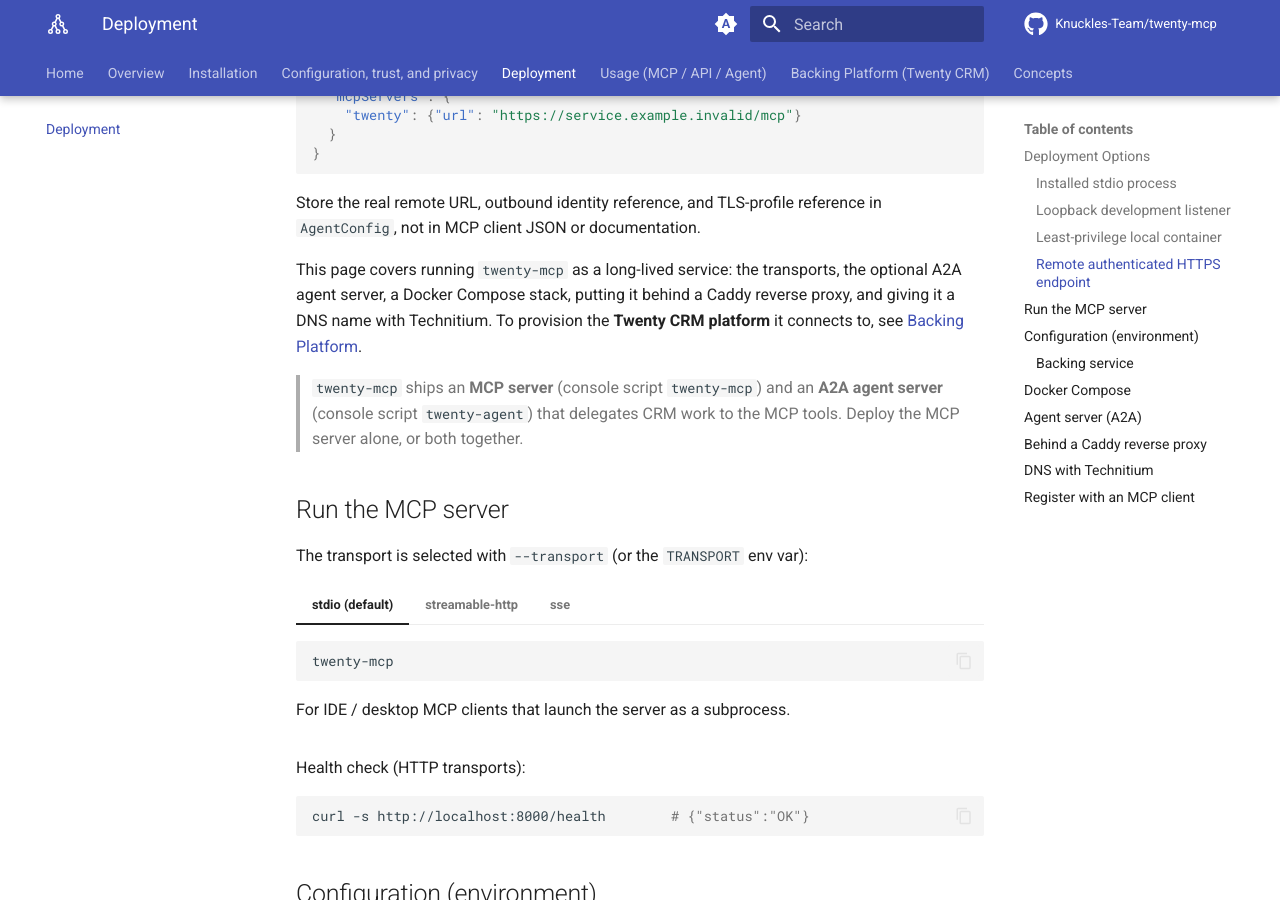
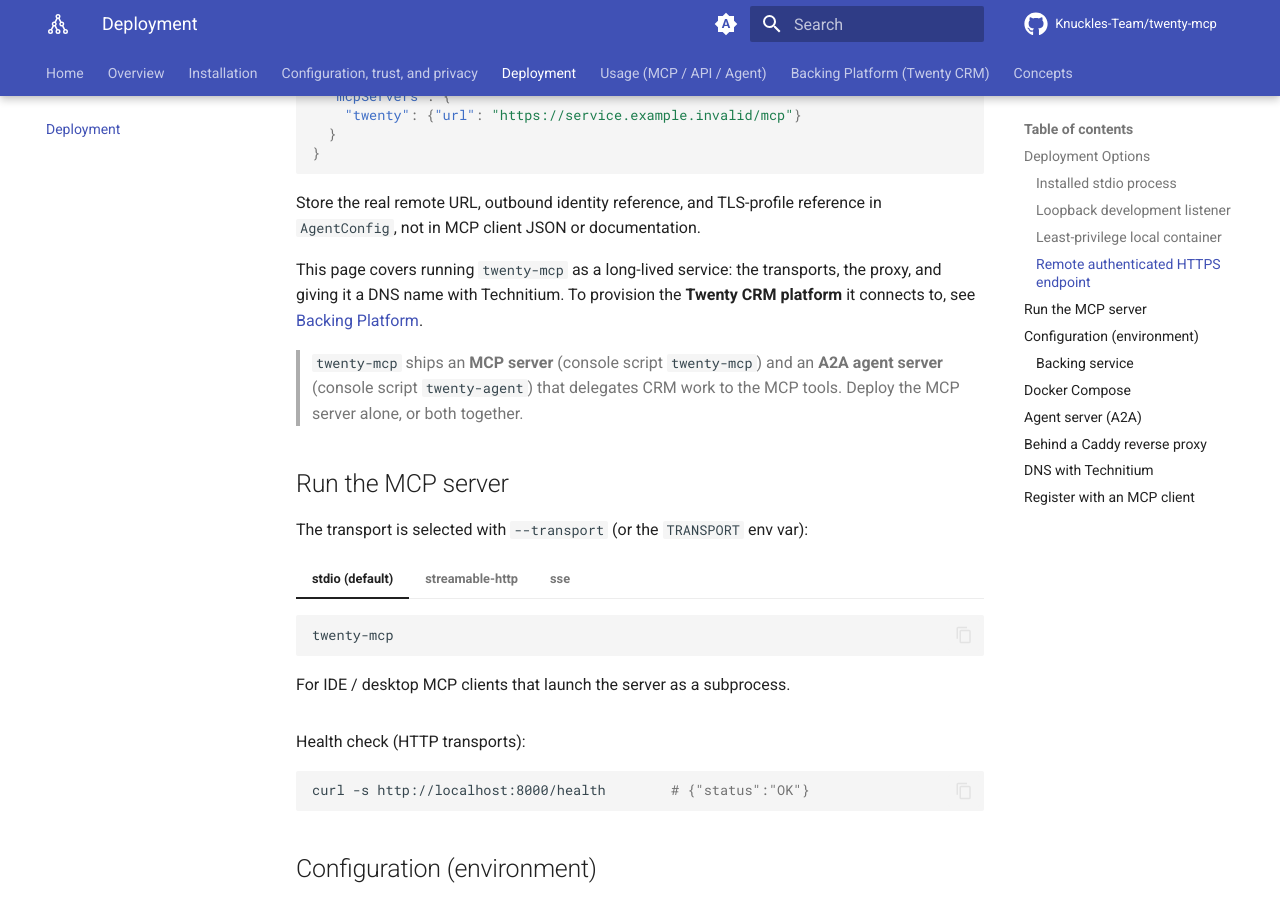
Before and after one commit to Knuckles-Team/twenty-mcp, an MkDocs documentation site: the page built from docs/deployment.md, in a window 1280 px wide and 900 px high, scrolled down 1201 px. Built offline with MkDocs 1.6.1 and Material for MkDocs 9.7.7, drawn with Linux system fonts in a browser that asks for light colours; comment, search, counter and statistics services are not loaded; some of the changed text lies outside the part shown.

Commit message:
refactor: MCP-only images and docs (drop agent build stages, agent compose, agent extras)
Spec: none (refactor)
Co-Authored-By: Claude Opus 5.5 (1M context) <noreply@anthropic.com>

````diff
--- a/docs/deployment.md
+++ b/docs/deployment.md
@@ -63,7 +63,6 @@ Store the real remote URL, outbound identity reference, and TLS-profile referenc
 <!-- END GENERATED: deployment-options -->
 
 This page covers running `twenty-mcp` as a long-lived service: the transports, the
-optional A2A agent server, a Docker Compose stack, putting it behind a Caddy reverse
 proxy, and giving it a DNS name with Technitium. To provision the **Twenty CRM
 platform** it connects to, see [Backing Platform](platform.md).
 
@@ -169,7 +168,6 @@ docker compose -f docker/mcp.compose.yml logs -f
 ## Agent server (A2A)
 
 The A2A agent is published as the `twenty-agent` console script and
-[`docker/agent.compose.yml`](https://github.com/Knuckles-Team/twenty-mcp/blob/main/docker/agent.compose.yml),
 which provisions the MCP server **and** the agent together. The agent reaches the MCP
 server over `MCP_URL` and publishes its own HTTP API (and optional web UI) on `:9000`:
 
@@ -185,7 +183,6 @@ services:
       - PORT=8000
     ports: ["8000:8000"]
 
-  twenty-agent:
     image: example/twenty-mcp@sha256:<digest>
     depends_on: [twenty-mcp]
     command: ["twenty-agent"]
@@ -201,7 +198,6 @@ services:
 ```
 
 ```bash
-docker compose -f docker/agent.compose.yml up -d
 curl -s http://localhost:9000/health        # agent health
 ```
 
````
Also changed, not shown: README.md (+2 -9 lines), docs/installation.md (+0 -1 lines), 1 other file.
